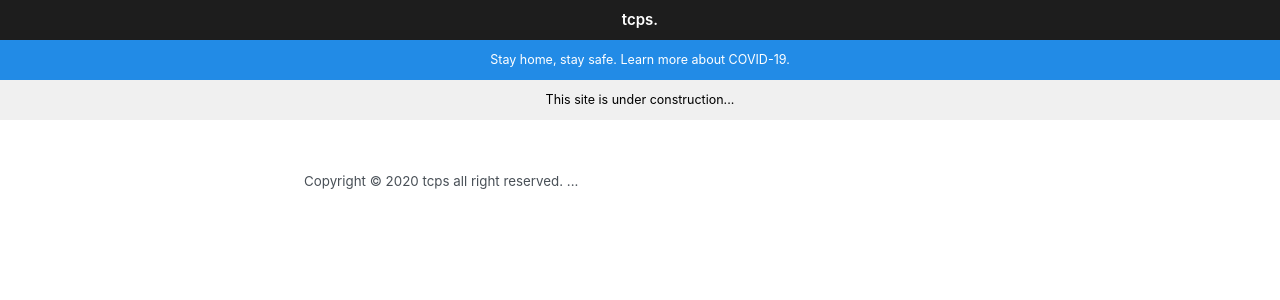
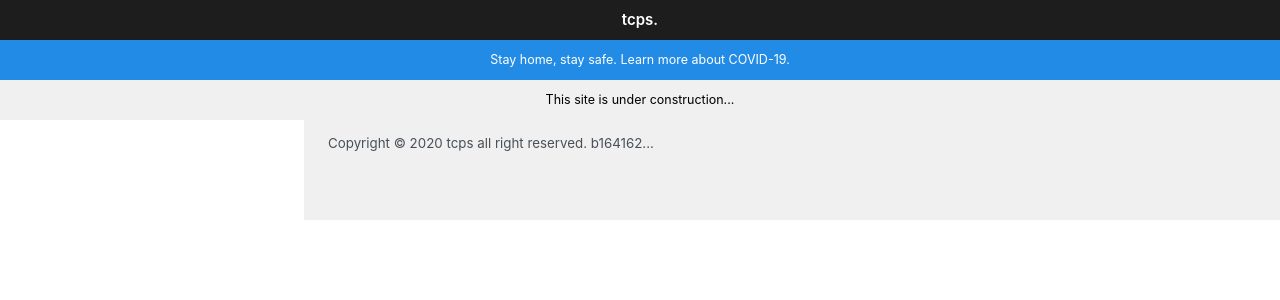
Before and after one commit to ttcps/ttcps.github.io, a Jekyll site: the page built from index.html, in a window 1280 px wide. Shown: the top 300 px of the page. Built offline with Jekyll 4.4.1, drawn with Linux system fonts in a browser that asks for light colours.

Commit message:
Update home.html

```diff
--- a/_layouts/home.html
+++ b/_layouts/home.html
@@ -11,15 +11,16 @@
       <main>
         {{ content }}
       </main>
-      <footer class="footer">
+   <div style="padding-top: 10px;padding-bottom: 50px;padding-left: var(--spacer-2);padding-right: var(--spacer-2);margin-left: auto;margin-right: auto;background-color: #f0f0f0;position:absolute;width: 100%;height: 100px;">
+    <footer class="footer" style="margin: 0px">
         <small>
-          Copyright &copy; <time datetime="{{ site.time | date_to_xmlschema }}">{{ site.time | date: '%Y' }}</time> tcps all right reserved.
+          Copyright © <time datetime="2020-12-03T23:11:46+08:00">2020</time> tcps all right reserved.
         </small>
         <small>
-          <a href="javascript:location.reload();" style="text-decoration: none; color: #495057">{{ site.github.build_revision | truncate: 7, "" }}</a><a href="/info" style="text-decoration: none; color: #495057">...</a>
+          <a href="javascript:location.reload();" style="text-decoration: none; color: #495057">b164162</a><a href="/info" style="text-decoration: none; color: #495057">...</a>
         </small>
       </footer>
-    </div>
+   </div>
 
     {% if site.ga_analytics %}
      <script>
```
